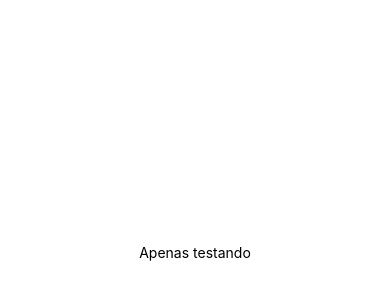
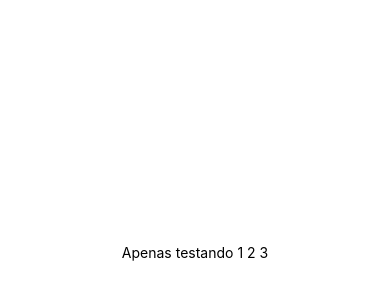
Before and after one commit to VictorFlor/ReactNative_Estudo, a React Native app: screen / in a window 390 px wide. Shown: the part 170-470 px from the top of the page. Built offline with nearby package versions, Linux system fonts and the light colour scheme.

Commit message:
Apenas fixando

```diff
--- a/App.js
+++ b/App.js
@@ -4,7 +4,7 @@ import { StyleSheet, Text, View } from 'react-native';
 export default function App() {
   return (
     <View style={styles.container}>
-      <Text>Apenas testando</Text>
+      <Text>Apenas testando 1 2 3</Text>
       <StatusBar style="auto" />
     </View>
   );
```
